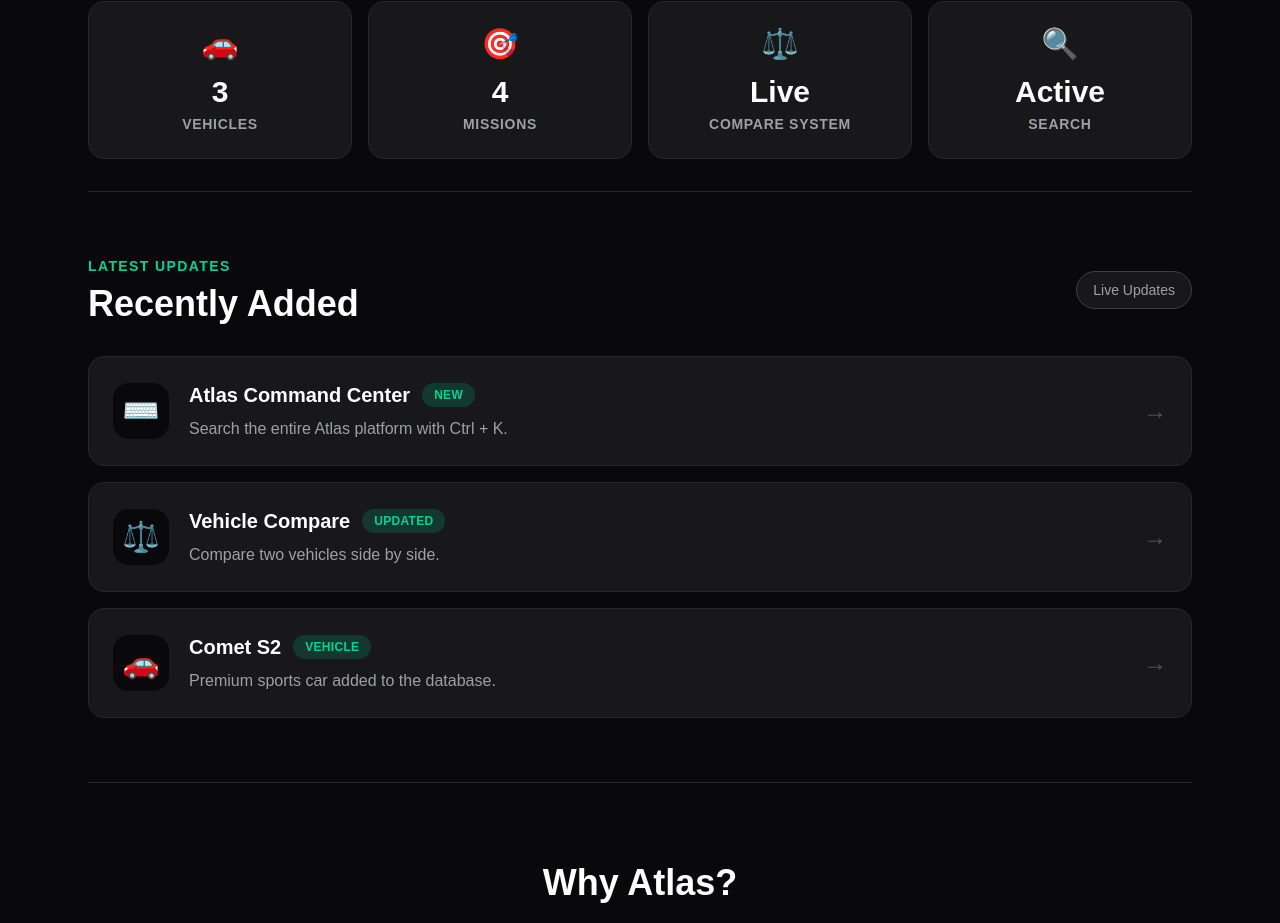
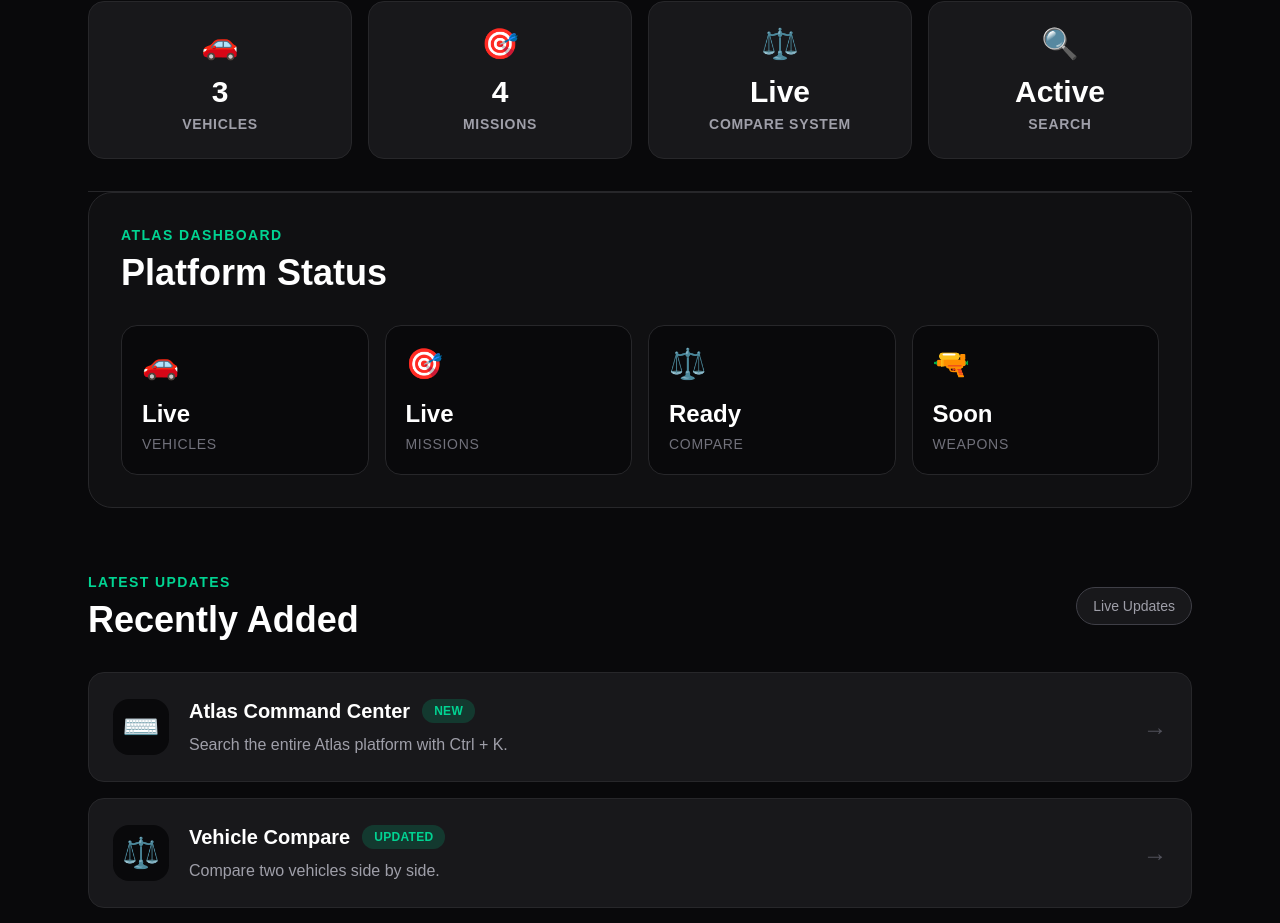
Before and after one commit to dowens0726-ui/atlashub, a Next.js app: page / in a window 1280 px wide. Shown: the part 881-1804 px from the top of the page. Built offline with nearby package versions, Linux system fonts and the light colour scheme.

Commit message:
Add Atlas dashboard to homepage

```diff
--- /dev/null
+++ b/app/components/home/AtlasDashboard.tsx
@@ -0,0 +1,33 @@
+const dashboardItems = [
+  { label: "Vehicles", value: "Live", icon: "🚗" },
+  { label: "Missions", value: "Live", icon: "🎯" },
+  { label: "Compare", value: "Ready", icon: "⚖️" },
+  { label: "Weapons", value: "Soon", icon: "🔫" },
+];
+
+export default function AtlasDashboard() {
+  return (
+    <section className="rounded-3xl border border-zinc-800 bg-zinc-900/50 p-8">
+      <p className="text-sm font-semibold uppercase tracking-widest text-emerald-400">
+        Atlas Dashboard
+      </p>
+
+      <h2 className="mt-2 text-4xl font-black">Platform Status</h2>
+
+      <div className="mt-8 grid gap-4 md:grid-cols-4">
+        {dashboardItems.map((item) => (
+          <div
+            key={item.label}
+            className="rounded-2xl border border-zinc-800 bg-zinc-950 p-5"
+          >
+            <div className="text-3xl">{item.icon}</div>
+            <div className="mt-4 text-2xl font-black">{item.value}</div>
+            <div className="mt-1 text-sm uppercase tracking-wider text-zinc-500">
+              {item.label}
+            </div>
+          </div>
+        ))}
+      </div>
+    </section>
+  );
+}
--- a/app/page.tsx
+++ b/app/page.tsx
@@ -1,5 +1,6 @@
 "use client";
 
+import AtlasDashboard from "./components/home/AtlasDashboard";
 import Container from "./components/ui/Container";
 import Hero from "./components/home/Hero";
 import AtlasStats from "./components/home/AtlasStats";
@@ -19,6 +20,8 @@ export default function Home() {
 
         <AtlasStats />
 
+        <AtlasDashboard />
+
         <RecentlyAdded />
 
         <Features />
```
